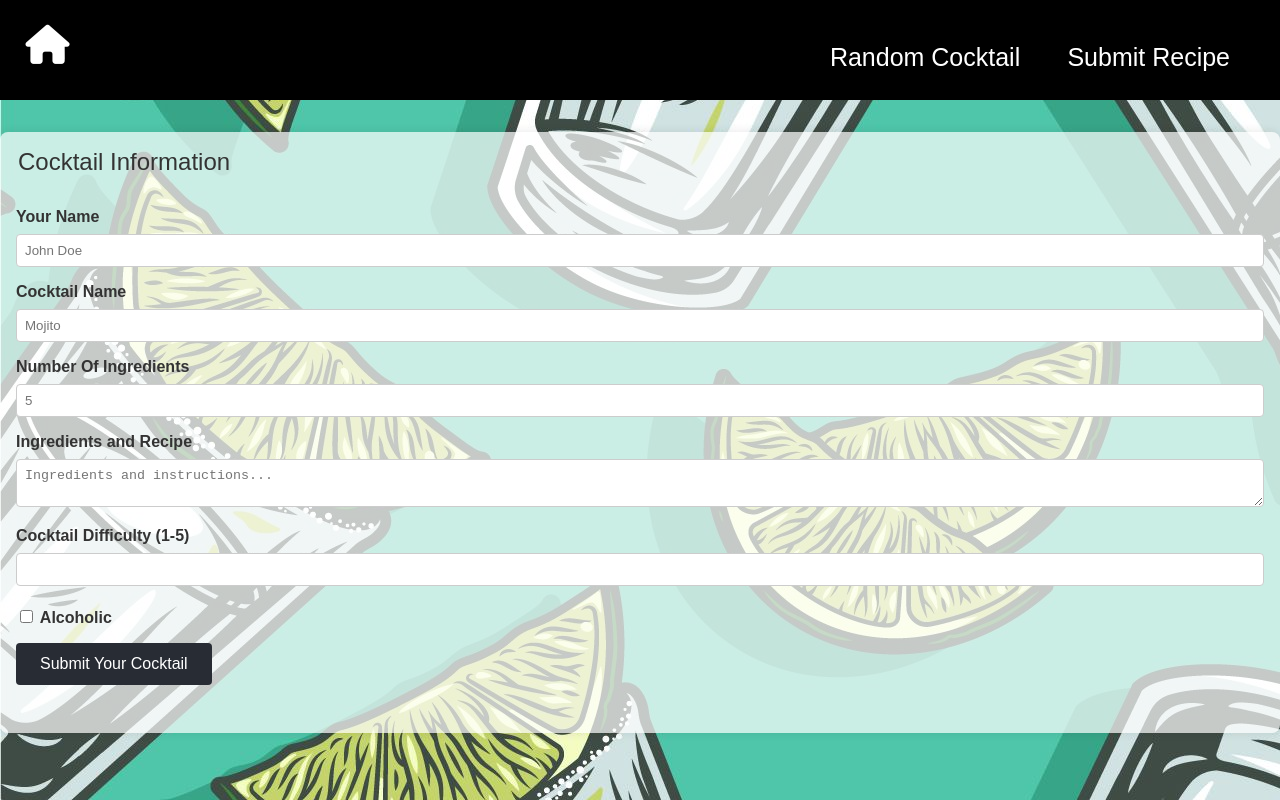
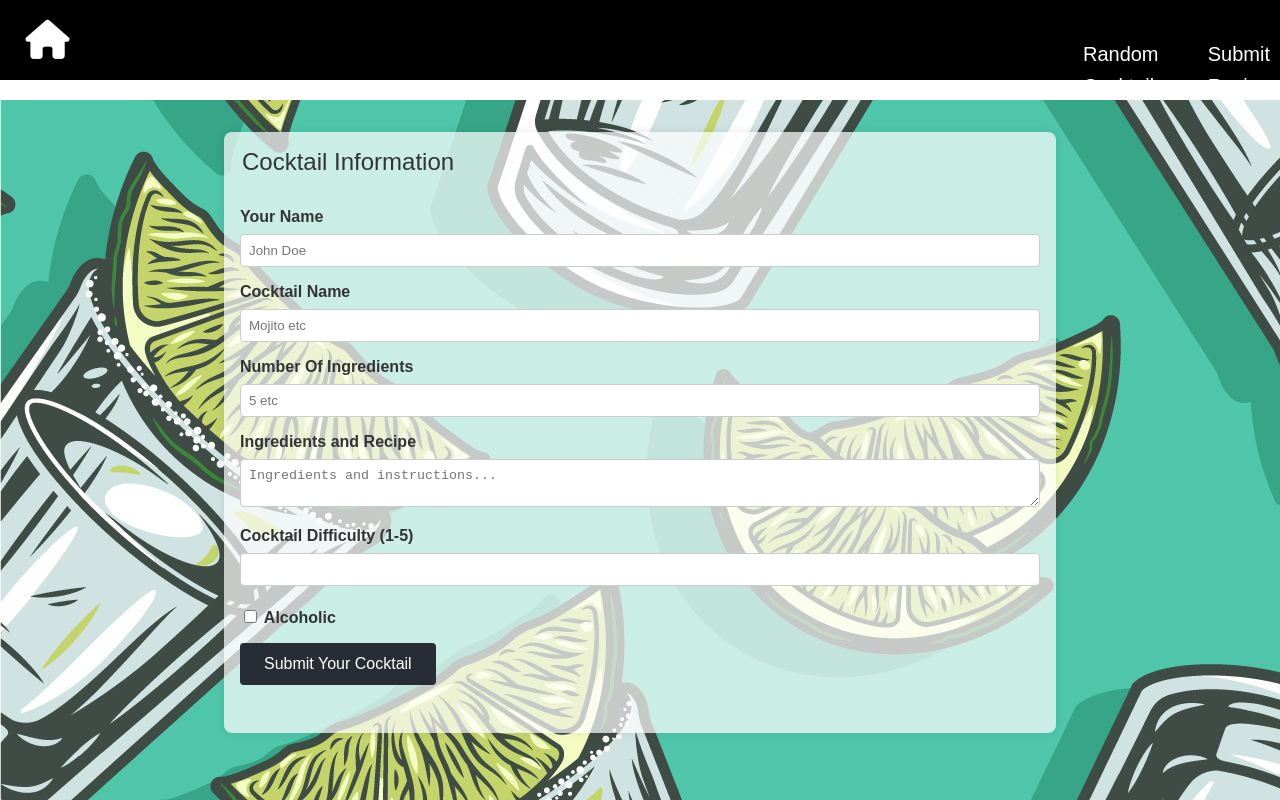
Before and after one commit to skgtjt1/TechEd-Week05-Assignment, a website built with Vite: page client/form/index.html in a window 1280 px wide. Built offline with nearby package versions, Linux system fonts and the light colour scheme.

Commit message:
quick fix for nav bar on user cocktail page

```diff
--- a/client/form/index.html
+++ b/client/form/index.html
@@ -19,8 +19,19 @@
           <nav>
             <a href="/"><i class="fas fa-home" id="header-icon"></i></a>
             <ul id="show" class="hamb-table">
-              <li><a href="/library/">Random Cocktail</a></li>
-              <li><a href="/form/">Submit Recipe</a></li>
+              <li>
+                <a href="/library/"
+                  >Random
+                  <br />
+                  Cocktail</a
+                >
+              </li>
+              <li>
+                <a href="/form/"
+                  >Submit <br />
+                  Recipe</a
+                >
+              </li>
               <!-- <li><a href="#About">About</a></li> -->
             </ul>
 
@@ -51,7 +62,7 @@
               type="text"
               id="cocktail_name"
               name="cocktail_name"
-              placeholder="Mojito"
+              placeholder="Mojito etc"
               required
             />
             <label for="number_ingredients">Number Of Ingredients</label>
@@ -59,7 +70,7 @@
               type="number"
               id="number_ingredients"
               name="number_ingredients"
-              placeholder="5"
+              placeholder="5 etc"
               required
             />
             <label for="recipe">Ingredients and Recipe</label>
--- a/client/form/style.css
+++ b/client/form/style.css
@@ -34,7 +34,7 @@ nav ul li a:hover {
 
 nav {
   width: 100%;
-  height: 100px;
+  height: 80px;
   position: relative;
   background-color: rgb(0, 0, 0);
   z-index: 5;
@@ -44,10 +44,10 @@ nav {
 nav ul {
   display: flex;
   justify-content: flex-end;
+  align-items: center;
   gap: 4%;
-  font-size: 0.1em;
   height: 80px;
-  padding: 40px 50px 15px 50px;
+  padding-right: 10px;
   z-index: 100;
   color: black;
 }
@@ -55,7 +55,7 @@ nav ul {
 nav ul li a {
   text-decoration: none;
   color: #fff;
-  font-size: 25px; /* Base font size */
+  font-size: 20px; /* Base font size */
 }
 
 nav ul li a:hover {
@@ -117,6 +117,7 @@ footer {
 }
 
 main {
+  max-width: 800px;
   margin: 2rem auto;
   padding: 1rem;
   background: white;
@@ -198,21 +199,9 @@ button:hover {
 
 /* Media Queries */
 @media (max-width: 700px) {
-  nav ul {
-  }
-
-  nav ul li {
-  }
-
-  nav ul li a {
-  }
-
   #hamb-container {
     display: flex;
     justify-content: flex-end;
-  }
-
-  .showing nav ul {
   }
 }
 /*
```
